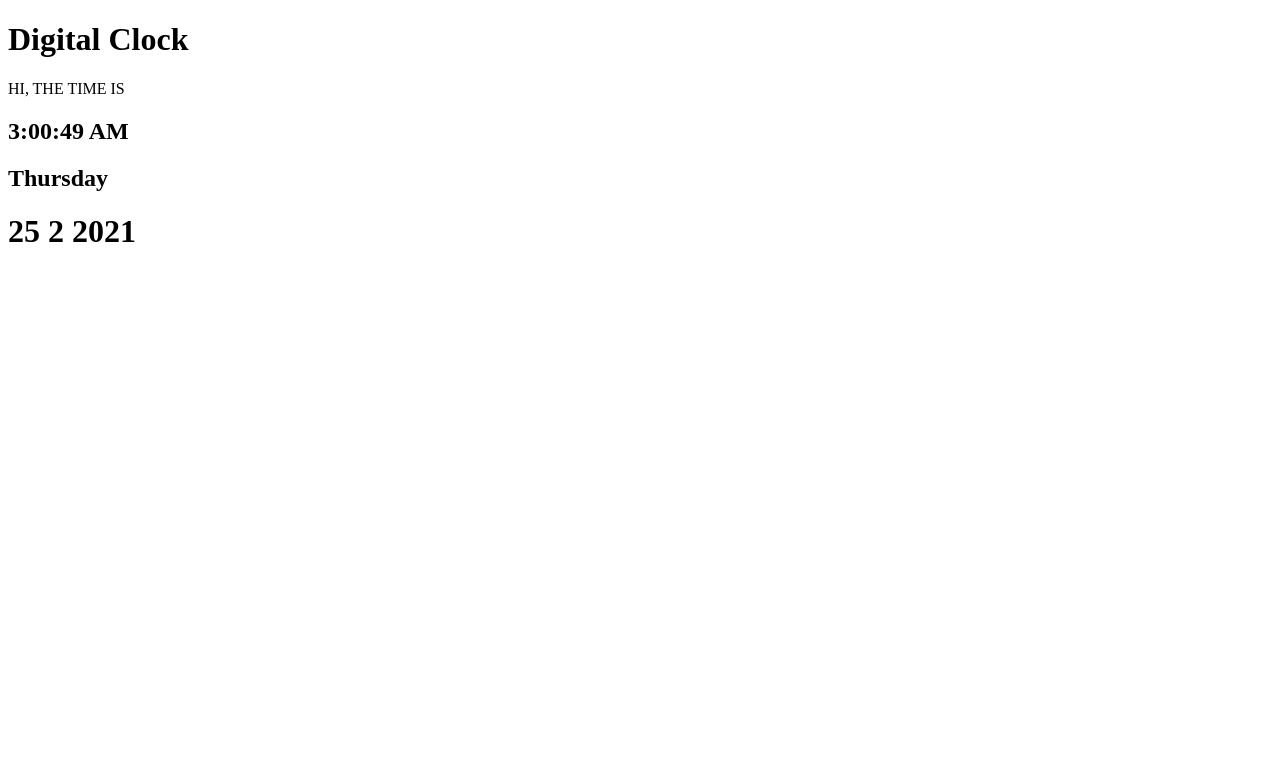
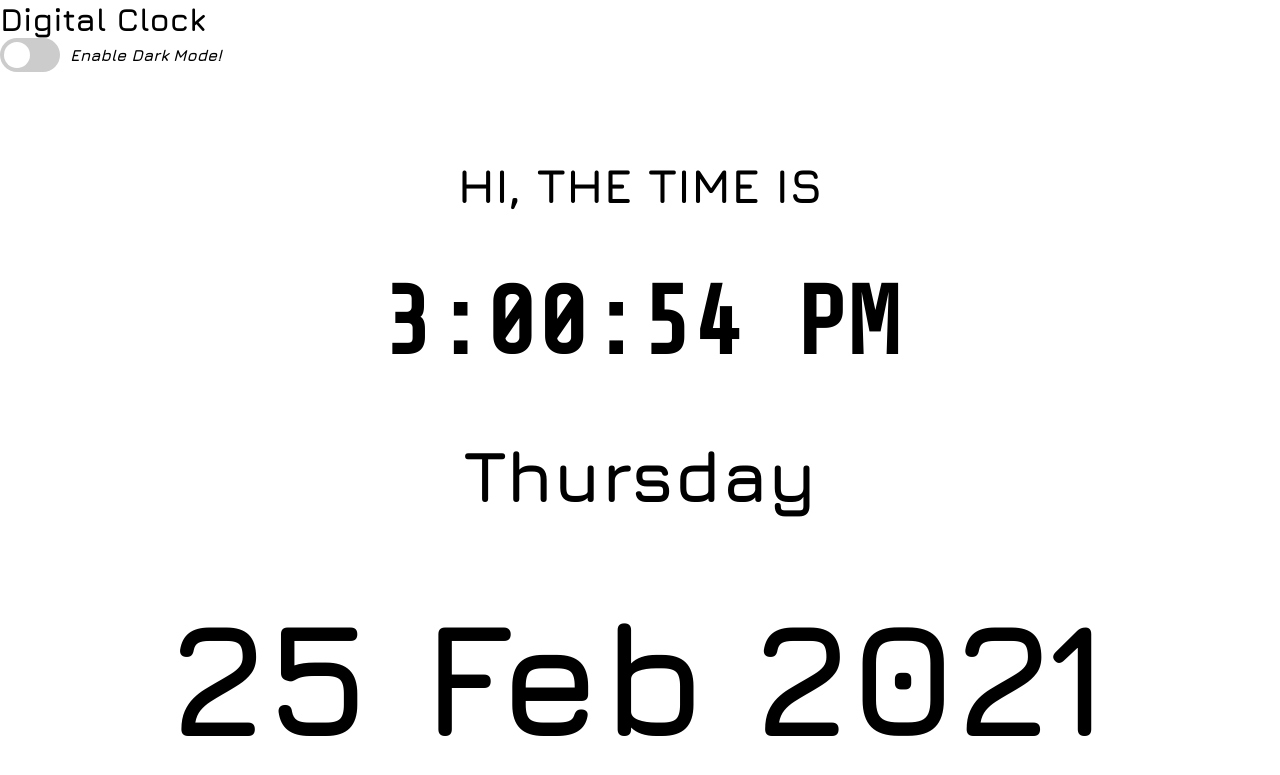
Before and after one commit to Cosmochil/digital_clock, a plain HTML site: page index.html in a window 1280 px wide. Drawn offline with Linux system fonts and the light colour scheme.

Commit message:
clock with theme

```diff
--- a/css/style.css
+++ b/css/style.css
@@ -0,0 +1,117 @@
+* {
+  padding: 0;
+  margin: 0;
+  box-sizing: border-box;
+}
+
+@font-face {
+  font-family: "Jura";
+  src: url("/fonts/Jura-Bold.ttf") format("truetype");
+}
+@font-face {
+  font-family: "Share Tech";
+  src: url("/fonts/ShareTechMono-Regular.ttf") format("truetype");
+}
+
+
+:root {
+  --primary-color: white;
+  --secondary-color: black;
+}
+
+[dark-theme="dark"] {
+  --primary-color: black;
+  --secondary-color: white;
+}
+
+body {
+    font-family: "Jura";
+    background-color: var(--primary-color);
+    color: var(--secondary-color);
+}
+
+
+
+#digital_watch {
+  height: 100vh;
+  display: flex;
+  justify-content:center;
+  align-items: center;
+  flex-direction: column;
+
+}
+
+#date {
+  font-size: 5rem;
+  padding: 0.5em 2em;
+}
+
+#not-clock, #day {
+  font-size: 3rem;
+  padding: 0.5em 1em;
+}
+
+#clock {
+    font-size: 4rem;
+    padding: 0.5em 2em;
+    font-family: "Share Tech";
+}
+/* dark theme switch */
+.theme-switch-wrapper {
+  display: flex;
+  align-items: center;
+}
+
+.theme-switch-wrapper em {
+  margin-left: 10px;
+  font-size: 1rem;
+}
+
+.theme-switch {
+  display: inline-block;
+  height: 34px;
+  position: relative;
+  width: 60px;
+}
+
+.theme-switch input {
+  display: none;
+}
+
+.slider {
+  background-color: #ccc;
+  bottom: 0;
+  cursor: pointer;
+  left: 0;
+  position: absolute;
+  right: 0;
+  top: 0;
+  transition: .4s;
+}
+
+.slider:before {
+  background-color: #fff;
+  bottom: 4px;
+  content: "";
+  height: 26px;
+  left: 4px;
+  position: absolute;
+  transition: .4s;
+  width: 26px;
+}
+
+input:checked + .slider {
+  background-color: #66bb6a;
+}
+
+input:checked + .slider:before {
+  transform: translate(26px);
+}
+
+.slider.round {
+  border-radius: 35px;
+}
+
+.slider.round:before {
+  border-radius: 50%;
+}
--- a/index.html
+++ b/index.html
@@ -1,26 +1,32 @@
 <!DOCTYPE html>
 <html lang="en">
   <head>
-    <meta charset="UTF-8">
-    <meta http-equiv="X-UA-Compatible" content="IE=edge">
-    <meta name="viewport" content="width=device-width, initial-scale=1.0">
+    <meta charset="UTF-8" />
+    <meta http-equiv="X-UA-Compatible" content="IE=edge" />
+    <meta name="viewport" content="width=device-width, initial-scale=1.0" />
     <title>Digital Clock</title>
-    <link rel="stylesheet" href="./css/style.css">
+    <link rel="stylesheet" href="./css/style.css" />
     <script async src="./js/script.js"></script>
   </head>
   <body>
     <header>
       <h1>Digital Clock</h1>
+      <div class="theme-switch-wrapper">
+        <label class="theme-switch" for="checkbox">
+          <input type="checkbox" id="checkbox"/>
+          <div class="slider round"></div>
+        </label>
+        <em>Enable Dark Mode!</em>
+
+      </div>
     </header>
+    <div id="digital_watch">
       <div id="not-clock">
         <span>HI, THE TIME IS</span>
       </div>
       <div id="clock"></div>
       <div id="day"></div>
       <div id="date"></div>
-
+    </div>
   </body>
 </html>
-<!--
-    okay now lets start with the js
--->
--- a/js/script.js
+++ b/js/script.js
@@ -1,39 +1,39 @@
-/*
-fine then lets focus on our clock
-yes
-can you see the live server?
-Yes I can see the live server
-Come to the function time_right_now
-*/
-let current_time = new Date();
 let current_date = document.querySelector(`#date`);
 let current_day = document.querySelector(`#day`);
 let clock = document.querySelector(`#clock`);
 
-// I have an idea
-// uhuh Come below
-function date_right_now(date){
+
+function date_right_now(){
+    let date = new Date();
+
     let date_today = date.getDate()
-    let month_today = date.getMonth() + 1;
+    let months = ["Jan", "Feb", "Mar", "Apr", "May", "Jun", "Jul", "Aug", "Sep", "Oct", "Nov", "Des"];
+    let month_today = months[date.getMonth()];
     let year_today = date.getFullYear();
-
     current_date.innerHTML = `
         <main>
-            <h1>${date_today} ${month_today} ${year_today}</h1>
+            <h1 class ="date" >${date_today} ${month_today} ${year_today}</h1>
         </main>
     `
 }
 
 
-function day_right_now(date){
+function day_right_now(){
+
+    let date = new Date();
+
     let week = ["Sunday", "Monday", "Tuesday", "Wednesday", "Thursday", "Friday", "Saturday"]
     let today = week[date.getDay()];
+
     current_day.innerHTML =`
-        <h2>${today}</h2>
+        <h2 class="day">${today}</h2>
     `
 }
-// freeze or thinking? I'm thinking
-function time_right_now(time){
+//
+function time_right_now(){
+
+    let time = new Date();
+
     // hours
     let hours = time.getHours() % 12;
     hours = hours ? hours : 12;
@@ -44,12 +44,12 @@ function time_right_now(time){
     // seconds
     let seconds = padding(time.getSeconds());
 
-    let period = hours >= 12 ? 'PM' : 'AM';
+    let period = hours >= 12 ? 'AM' : 'PM';
 
     let clock_time = `${hours}:${minutes}:${seconds} ${period}`;
 
     clock.innerHTML = `
-        <h2>${clock_time}</h2>
+        <h2 class="clock">${clock_time}</h2>
     `
 }
 
@@ -57,16 +57,24 @@ function padding(value) {
     return value < 10 ? "0" + value : value;
 }
 
+function main() {
+    date_right_now();
+    day_right_now();
+    setInterval(() => time_right_now(),1000);
+}
 
-setInterval(() => time_right_now(current_time),1000);
+main();
 
-date_right_now(current_time);
-day_right_now(current_time);
+// Dark mode toggle switch
 
+const toggle_switch = document.querySelector('.theme-switch input[type="checkbox"]');
 
-/*
-okay I have an idea.
-I think this is not working in live server
-Try to push this project online and then share the link with me
-I hope that works.
-*/
+function switch_theme(event){
+    if(event.target.checked){
+        document.documentElement.setAttribute('dark-theme', 'dark');
+    } else {
+        document.documentElement.setAttribute('dark-theme', 'light');
+    }
+}
+
+toggle_switch.addEventListener('change', switch_theme, false)
```
Also changed, not shown: fonts/Jura-Bold.ttf (added), fonts/Jura-Regular.ttf (added), fonts/ShareTechMono-Regular.ttf (added). Lines whose indentation alone changed are shown as unchanged.
